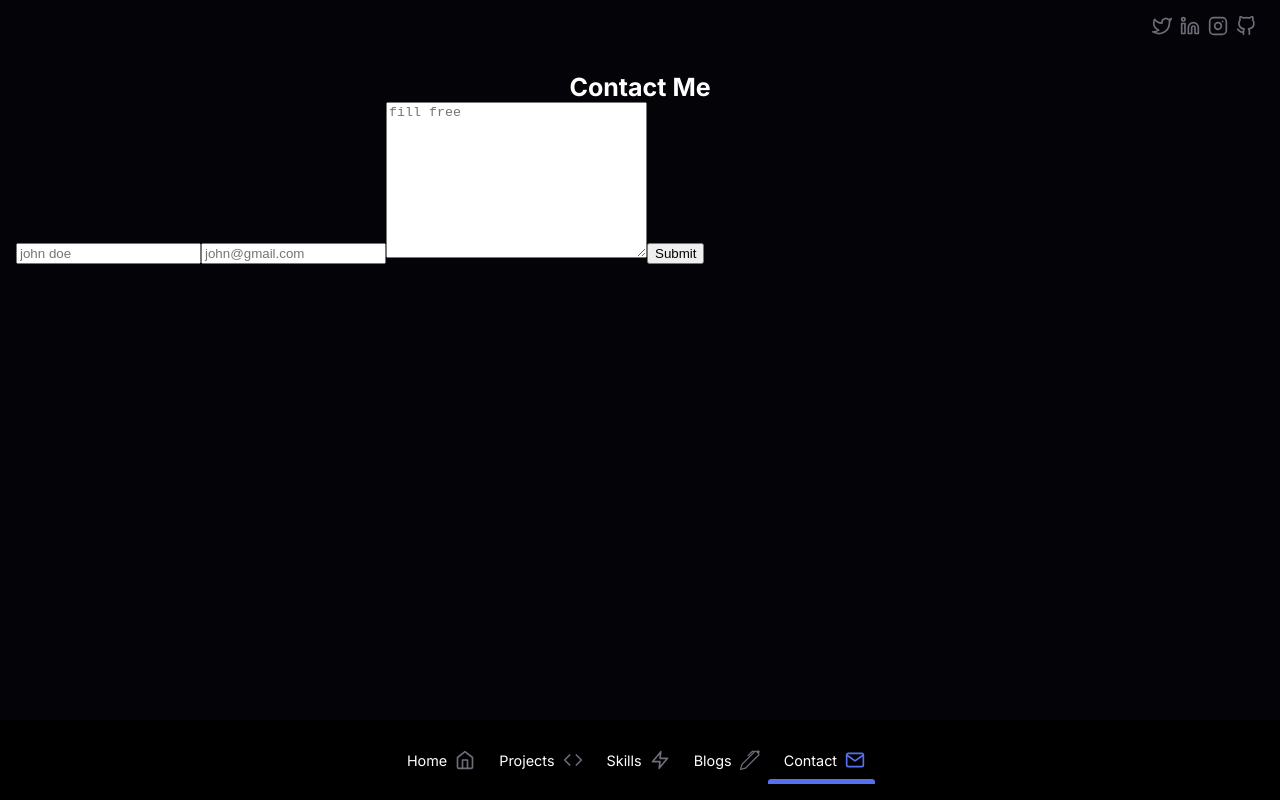
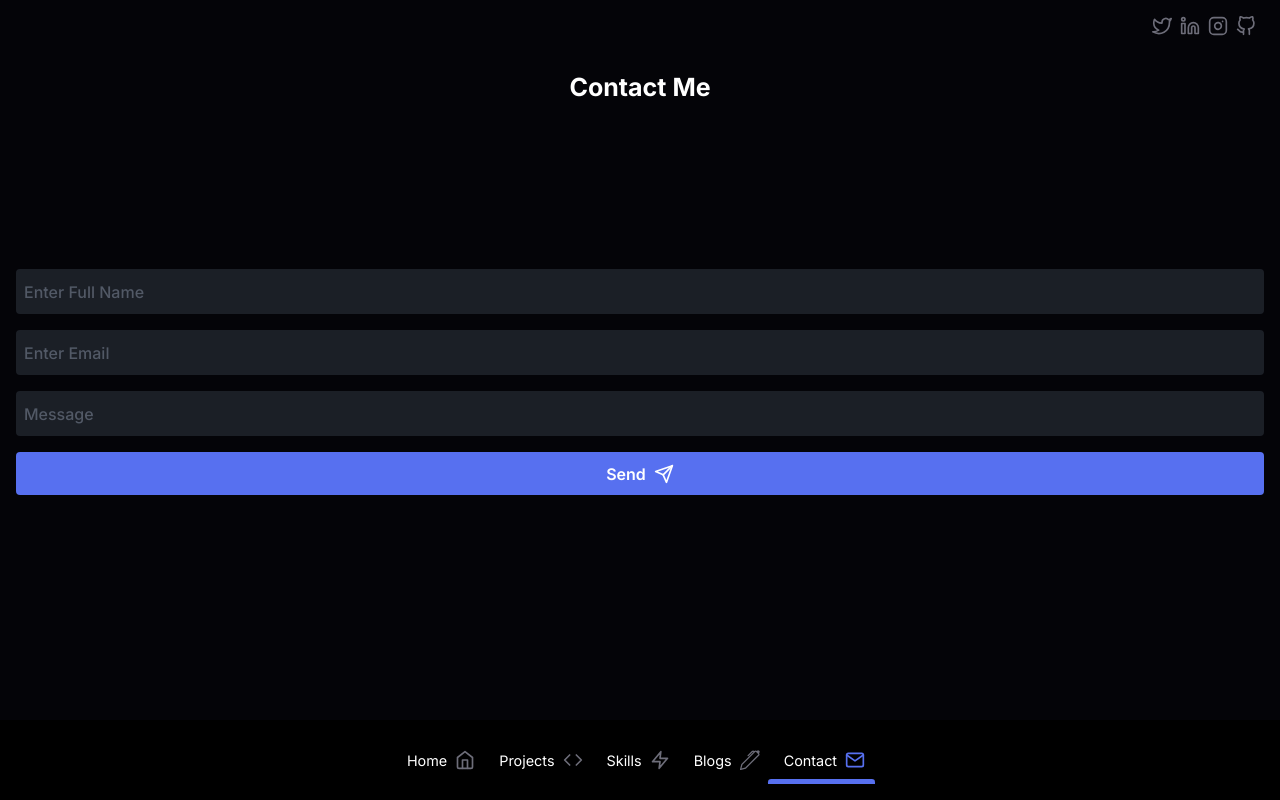
Before and after one commit to shubham-ghuge/shubham-ghuge.github.io, a Next.js app: page /contact in a window 1280 px wide. Built offline with nearby package versions, Linux system fonts and the light colour scheme.

Commit message:
added styling to contact

```diff
--- a/pages/contact.js
+++ b/pages/contact.js
@@ -1,4 +1,6 @@
 import Head from "next/head";
+import { FiSend } from "react-icons/fi";
+import styles from "../styles/Contact.module.css";
 export default function Contact() {
     return (
         <>
@@ -7,11 +9,20 @@ export default function Contact() {
             </Head>
             <main className="container">
                 <h1 className="heading text-center">Contact Me</h1>
-                <form>
-                    <input type="text" placeholder="john doe" name="" id="" />
-                    <input type="email" placeholder="john@gmail.com" id="" />
-                    <textarea placeholder="fill free " id="" cols="30" rows="10"></textarea>
-                    <button className="btn-primary">Submit</button>
+                <form className={styles.container}>
+                    <div className={styles.input}>
+                        <input type="text" id="name" required />
+                        <label htmlFor="name">Enter Full Name</label>
+                    </div>
+                    <div className={styles.input}>
+                        <input type="email" id="email" required />
+                        <label htmlFor="email">Enter Email</label>
+                    </div>
+                    <div className={styles.input}>
+                        <input type="text" id="" required />
+                        <label htmlFor="name">Message</label>
+                    </div>
+                    <button>Send<FiSend/></button>
                 </form>
             </main>
         </>
--- /dev/null
+++ b/styles/Contact.module.css
@@ -0,0 +1,79 @@
+.container {
+  height: 70vh;
+  justify-content: center;
+  display: flex;
+  flex-direction: column;
+}
+.container :is(input, textarea) {
+  background-color: transparent;
+  margin-bottom: 1rem;
+  border: 2px solid var(--blue);
+  box-sizing: border-box;
+  font-family: "Inter";
+  color: #fff;
+  border-radius: 0.25rem;
+}
+.input {
+  position: relative;
+  background-color: #1b1f26;
+  display: flex;
+  flex-direction: column;
+  border-radius: 0.25rem;
+  height: 45px;
+  transition: all 0.3s ease-in;
+  margin-bottom: 1rem;
+}
+.input input {
+  z-index: 1;
+  font-weight: 500;
+  color: #b8bfcc;
+  padding: 1rem 0.5rem 0.5rem;
+  height: 100%;
+  margin: 0;
+  border: 0;
+  background-color: transparent;
+}
+.input label {
+  transition: all 0.5s;
+  position: absolute;
+  top: 50%;
+  left: 0%;
+  transform: translate(0%, -50%);
+  padding-left: 0.5rem;
+  font-weight: 500;
+  font-size: 1rem;
+  line-height: 22px;
+  color: #525966;
+}
+.input:focus-within label {
+  color: #8b919c;
+  top: 25%;
+  font-size: 11px;
+  line-height: 1.4;
+  font-weight: 400;
+}
+.input input:valid ~ label {
+  top: 25%;
+  font-size: 11px;
+}
+.input input:focus {
+  outline: 0;
+}
+.container button {
+  background-color: var(--blue);
+  border: 0;
+  color: #fff;
+  font-family: "Inter", sans-serif;
+  font-weight: 600;
+  display: flex;
+  font-size: 1rem;
+  align-items: center;
+  justify-content: center;
+  padding: 0.7rem 0;
+  border-radius: 0.25rem;
+}
+.container button svg {
+  color: #fff;
+  margin-left: 0.5rem;
+  font-size: var(--fsz-2);
+}
```
